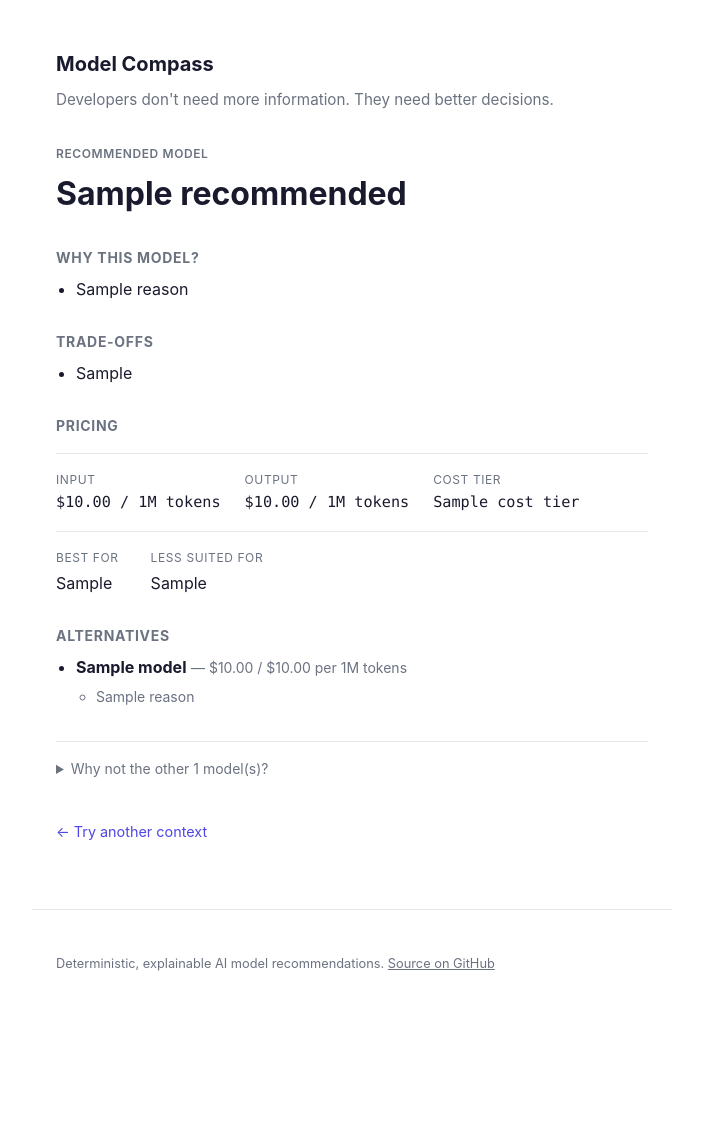
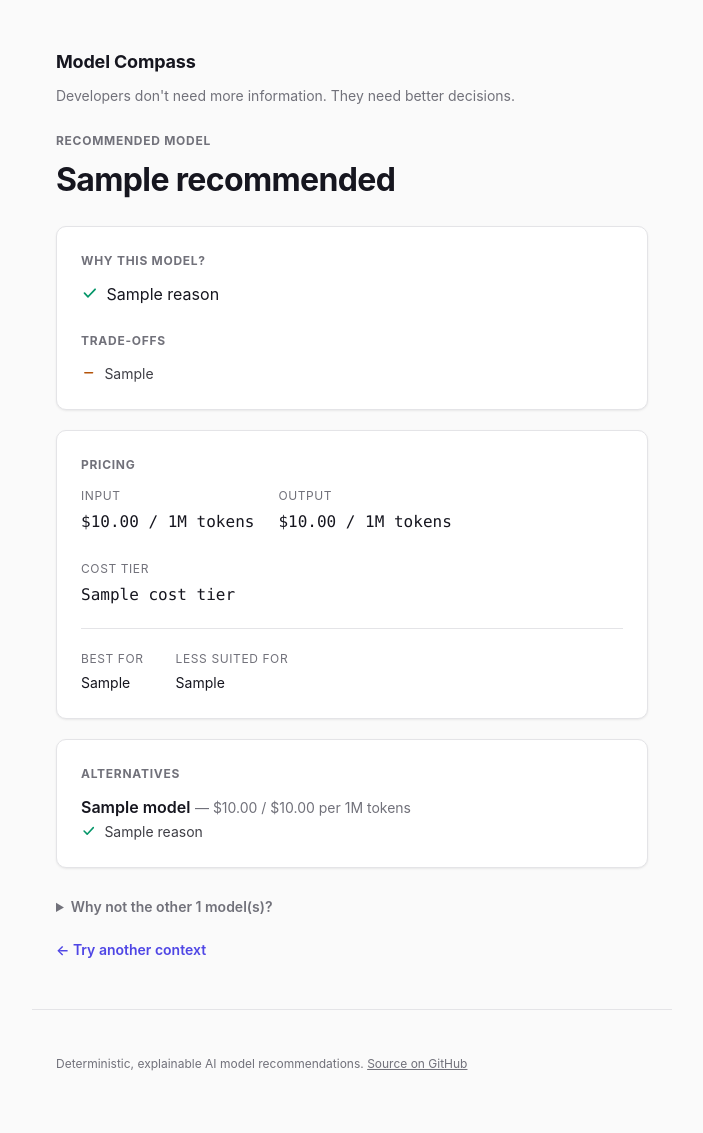
Before and after one commit to LCAITECH/model-compass, a FastAPI app: template interfaces/web/templates/result.html in a window 1280 px wide. Shown: the whole page, without its empty margins (288-991 px from the left). Before the commit the page ends 971 px from the top, so only its background shows below. Run offline with FastAPI, Linux system fonts and the light colour scheme; the template is opened without the code that fills it: most values are stand-ins (such as "Sample title", 1, 10 or a date in 2020).

Commit message:
Visual design pass on interfaces/web/
Backend untouched -- decision/ has no changes in this commit. A real
design system instead of the placeholder styling from the functional
build: a type scale, a 4px-based spacing scale, an expanded color
palette (still zero colors resembling any AI provider's brand,
per VISION.md's vendor-neutrality principle applied to the UI),
inline SVG icons (no icon library dependency), and card components
grouping related result sections instead of a flat stacked list.

interfaces/web/templates/_icons.html: two small Jinja macros (check,
dash) reused across the "why this model" reasons, trade-offs, and
per-alternative standout reasons -- same green/amber semantic meaning
everywhere a checkmark or dash appears.

interfaces/web/static/base.css + components.css: split from a single
style.css that hit AGENTS.md's 400-line-per-file cap (417 lines) --
base.css holds design tokens and page shell (header/main/footer/card),
components.css holds everything content-specific (form, result lists,
pricing, alternatives). Purely mechanical split, verified identical
computed styles before and after via the running app, not a rewrite.

Verified in a real running browser session: icon counts on the result
page match the underlying data exactly (2 reason checks + 2 alternative
standout checks + 2 trade-off dashes for a hand-checked scenario), and
all 38 tests still pass untouched since no rendered text changed.

```diff
--- /dev/null
+++ b/interfaces/web/static/base.css
@@ -0,0 +1,145 @@
+:root {
+  /* Color */
+  --bg: #fafafa;
+  --surface: #ffffff;
+  --text: #16161f;
+  --text-secondary: #3f3f46;
+  --muted: #71717a;
+  --border: #e4e4e7;
+  --border-strong: #d4d4d8;
+
+  --accent: #4f46e5;
+  --accent-hover: #4338ca;
+  --accent-contrast: #ffffff;
+  --accent-soft: #eef2ff;
+
+  --positive: #059669;
+  --positive-soft: #ecfdf5;
+  --caution: #b45309;
+  --caution-soft: #fffbeb;
+  --danger: #b91c1c;
+  --danger-soft: #fef2f2;
+
+  /* Type */
+  --font-sans: -apple-system, BlinkMacSystemFont, "Segoe UI", Roboto, Helvetica, Arial, sans-serif;
+  --font-mono: ui-monospace, SFMono-Regular, Menlo, Consolas, monospace;
+  --text-xs: 0.75rem;
+  --text-sm: 0.875rem;
+  --text-base: 1rem;
+  --text-lg: 1.125rem;
+  --text-xl: 1.375rem;
+  --text-2xl: 2rem;
+
+  /* Space (4px base) */
+  --space-1: 0.25rem;
+  --space-2: 0.5rem;
+  --space-3: 0.75rem;
+  --space-4: 1rem;
+  --space-5: 1.25rem;
+  --space-6: 1.5rem;
+  --space-8: 2rem;
+  --space-12: 3rem;
+
+  --radius: 10px;
+  --radius-sm: 6px;
+  --shadow-sm: 0 1px 2px rgba(15, 15, 20, 0.04), 0 1px 3px rgba(15, 15, 20, 0.04);
+  --content-width: 640px;
+}
+
+* {
+  box-sizing: border-box;
+}
+
+body {
+  margin: 0;
+  font-family: var(--font-sans);
+  font-size: var(--text-base);
+  color: var(--text);
+  background: var(--bg);
+  line-height: 1.6;
+  -webkit-font-smoothing: antialiased;
+}
+
+/* Layout */
+
+.site-header {
+  max-width: var(--content-width);
+  margin: 0 auto;
+  padding: var(--space-12) var(--space-6) var(--space-6);
+}
+
+.brand {
+  display: inline-block;
+  font-weight: 700;
+  font-size: var(--text-lg);
+  letter-spacing: -0.01em;
+  color: var(--text);
+  text-decoration: none;
+}
+
+.tagline {
+  color: var(--muted);
+  margin: var(--space-2) 0 0;
+  font-size: var(--text-sm);
+}
+
+main {
+  max-width: var(--content-width);
+  margin: 0 auto;
+  padding: 0 var(--space-6) var(--space-12);
+  display: flex;
+  flex-direction: column;
+  gap: var(--space-5);
+}
+
+.site-footer {
+  max-width: var(--content-width);
+  margin: 0 auto;
+  padding: var(--space-8) var(--space-6) var(--space-12);
+  border-top: 1px solid var(--border);
+  color: var(--muted);
+  font-size: var(--text-xs);
+}
+
+.site-footer a {
+  color: inherit;
+}
+
+/* Cards */
+
+.card {
+  background: var(--surface);
+  border: 1px solid var(--border);
+  border-radius: var(--radius);
+  box-shadow: var(--shadow-sm);
+  padding: var(--space-6);
+}
+
+.card + .card {
+  margin-top: 0;
+}
+
+.card h2 {
+  margin: 0 0 var(--space-3);
+  font-size: var(--text-xs);
+  text-transform: uppercase;
+  letter-spacing: 0.06em;
+  color: var(--muted);
+  font-weight: 700;
+}
+
+.card h2:not(:first-child) {
+  margin-top: var(--space-6);
+}
+
+.back-link {
+  display: inline-block;
+  color: var(--accent);
+  text-decoration: none;
+  font-size: var(--text-sm);
+  font-weight: 600;
+}
+
+.back-link:hover {
+  color: var(--accent-hover);
+}
--- /dev/null
+++ b/interfaces/web/static/components.css
@@ -0,0 +1,271 @@
+/* Form */
+
+.context-form {
+  display: flex;
+  flex-direction: column;
+}
+
+label {
+  display: block;
+  font-weight: 600;
+  font-size: var(--text-sm);
+  margin: var(--space-5) 0 var(--space-2);
+}
+
+label:first-of-type {
+  margin-top: 0;
+}
+
+.optional {
+  font-weight: 400;
+  color: var(--muted);
+}
+
+.help {
+  display: inline-flex;
+  vertical-align: middle;
+  margin-left: var(--space-1);
+  color: var(--muted);
+  cursor: help;
+}
+
+input[type="text"],
+input[type="number"],
+select {
+  width: 100%;
+  padding: var(--space-3) var(--space-3);
+  border: 1px solid var(--border-strong);
+  border-radius: var(--radius-sm);
+  font-size: var(--text-base);
+  font-family: inherit;
+  color: var(--text);
+  background: var(--surface);
+  transition: border-color 0.15s ease, box-shadow 0.15s ease;
+}
+
+input[type="text"]:focus,
+input[type="number"]:focus,
+select:focus {
+  outline: none;
+  border-color: var(--accent);
+  box-shadow: 0 0 0 3px var(--accent-soft);
+}
+
+fieldset.priorities {
+  border: none;
+  padding: 0;
+  margin: var(--space-5) 0 0;
+}
+
+fieldset.priorities legend {
+  font-weight: 600;
+  font-size: var(--text-sm);
+  padding: 0;
+  margin-bottom: var(--space-1);
+}
+
+button {
+  margin-top: var(--space-8);
+  padding: var(--space-3) var(--space-6);
+  border: none;
+  border-radius: var(--radius-sm);
+  background: var(--accent);
+  color: var(--accent-contrast);
+  font-size: var(--text-base);
+  font-weight: 600;
+  cursor: pointer;
+  transition: background-color 0.15s ease;
+}
+
+button:hover {
+  background: var(--accent-hover);
+}
+
+.form-error {
+  background: var(--danger-soft);
+  color: var(--danger);
+  border: 1px solid #fecaca;
+  border-radius: var(--radius-sm);
+  padding: var(--space-3) var(--space-4);
+  font-size: var(--text-sm);
+  margin: 0 0 var(--space-5);
+}
+
+/* Recommendation header */
+
+.eyebrow {
+  text-transform: uppercase;
+  letter-spacing: 0.06em;
+  font-size: var(--text-xs);
+  color: var(--muted);
+  font-weight: 700;
+  margin: 0;
+}
+
+.recommendation h1,
+.no-match h1 {
+  margin: var(--space-1) 0 0;
+  font-size: var(--text-2xl);
+  letter-spacing: -0.02em;
+}
+
+.no-match {
+  background: var(--surface);
+  border: 1px solid var(--border);
+  border-radius: var(--radius);
+  padding: var(--space-6);
+}
+
+.no-match p {
+  color: var(--text-secondary);
+}
+
+/* Reason / trade-off / alternative lists, with icons */
+
+.reasons,
+.trade-offs,
+.standout-reasons {
+  list-style: none;
+  margin: 0;
+  padding: 0;
+  display: flex;
+  flex-direction: column;
+  gap: var(--space-2);
+}
+
+.reasons li,
+.trade-offs li,
+.standout-reasons li {
+  display: flex;
+  align-items: flex-start;
+  gap: var(--space-2);
+  font-size: var(--text-sm);
+  color: var(--text-secondary);
+}
+
+.reasons li {
+  font-size: var(--text-base);
+  color: var(--text);
+}
+
+.icon {
+  flex: none;
+  width: 1.1em;
+  height: 1.1em;
+  margin-top: 0.15em;
+}
+
+.icon-positive {
+  color: var(--positive);
+}
+
+.icon-caution {
+  color: var(--caution);
+}
+
+/* Pricing / affordability / profile */
+
+.pricing {
+  display: flex;
+  gap: var(--space-6);
+  flex-wrap: wrap;
+}
+
+.pricing .label,
+.profile .label {
+  display: block;
+  font-size: var(--text-xs);
+  text-transform: uppercase;
+  letter-spacing: 0.05em;
+  color: var(--muted);
+  margin-bottom: var(--space-1);
+}
+
+.pricing .value {
+  font-family: var(--font-mono);
+  font-size: var(--text-base);
+}
+
+.affordability {
+  background: var(--accent-soft);
+  border-radius: var(--radius-sm);
+  padding: var(--space-4);
+  margin-top: var(--space-5);
+}
+
+.affordability > p:first-child {
+  margin-top: 0;
+  font-size: var(--text-sm);
+}
+
+.affordability .pricing {
+  margin: var(--space-3) 0;
+}
+
+.profile {
+  display: flex;
+  gap: var(--space-8);
+  flex-wrap: wrap;
+  margin-top: var(--space-5);
+  padding-top: var(--space-5);
+  border-top: 1px solid var(--border);
+}
+
+.profile p {
+  margin: 0;
+  font-size: var(--text-sm);
+}
+
+.muted {
+  color: var(--muted);
+  font-size: var(--text-sm);
+}
+
+/* Alternatives */
+
+.alternatives {
+  list-style: none;
+  margin: 0;
+  padding: 0;
+  display: flex;
+  flex-direction: column;
+  gap: var(--space-4);
+}
+
+.alternatives li {
+  padding-top: var(--space-4);
+  border-top: 1px solid var(--border);
+}
+
+.alternatives li:first-child {
+  padding-top: 0;
+  border-top: none;
+}
+
+.alternatives .alt-name {
+  font-weight: 600;
+}
+
+/* Excluded */
+
+details.excluded {
+  padding-top: var(--space-2);
+}
+
+details.excluded summary {
+  cursor: pointer;
+  color: var(--muted);
+  font-size: var(--text-sm);
+  font-weight: 600;
+}
+
+details.excluded ul {
+  margin: var(--space-3) 0 0;
+  padding-left: var(--space-5);
+  font-size: var(--text-sm);
+  color: var(--text-secondary);
+}
+
+details.excluded li {
+  margin: var(--space-2) 0;
+}
--- a/interfaces/web/static/style.css
+++ /dev/null
@@ -1,250 +0,0 @@
-:root {
-  --bg: #ffffff;
-  --text: #1a1a2e;
-  --muted: #6b7280;
-  --border: #e5e7eb;
-  --accent: #4f46e5;
-  --accent-contrast: #ffffff;
-  --danger: #b91c1c;
-  --radius: 8px;
-  --font-sans: -apple-system, BlinkMacSystemFont, "Segoe UI", Roboto, Helvetica, Arial, sans-serif;
-  --font-mono: ui-monospace, SFMono-Regular, Menlo, Consolas, monospace;
-}
-
-* {
-  box-sizing: border-box;
-}
-
-body {
-  margin: 0;
-  font-family: var(--font-sans);
-  color: var(--text);
-  background: var(--bg);
-  line-height: 1.6;
-}
-
-.site-header {
-  max-width: 640px;
-  margin: 0 auto;
-  padding: 3rem 1.5rem 1rem;
-}
-
-.brand {
-  font-weight: 700;
-  font-size: 1.25rem;
-  color: var(--text);
-  text-decoration: none;
-}
-
-.tagline {
-  color: var(--muted);
-  margin: 0.5rem 0 0;
-  font-size: 0.95rem;
-}
-
-main {
-  max-width: 640px;
-  margin: 0 auto;
-  padding: 1rem 1.5rem 4rem;
-}
-
-label {
-  display: block;
-  font-weight: 600;
-  font-size: 0.875rem;
-  margin: 1.25rem 0 0.375rem;
-}
-
-.optional {
-  font-weight: 400;
-  color: var(--muted);
-}
-
-.help {
-  display: inline-block;
-  margin-left: 0.25rem;
-  color: var(--muted);
-  cursor: help;
-  font-weight: 400;
-}
-
-input[type="text"],
-select {
-  width: 100%;
-  padding: 0.625rem 0.75rem;
-  border: 1px solid var(--border);
-  border-radius: var(--radius);
-  font-size: 1rem;
-  font-family: inherit;
-  color: var(--text);
-  background: var(--bg);
-}
-
-input[type="text"]:focus,
-select:focus {
-  outline: 2px solid var(--accent);
-  outline-offset: 1px;
-}
-
-fieldset.priorities {
-  border: none;
-  padding: 0;
-  margin: 1.25rem 0 0;
-}
-
-fieldset.priorities legend {
-  font-weight: 600;
-  font-size: 0.875rem;
-  padding: 0;
-}
-
-button {
-  margin-top: 2rem;
-  padding: 0.75rem 1.5rem;
-  border: none;
-  border-radius: var(--radius);
-  background: var(--accent);
-  color: var(--accent-contrast);
-  font-size: 1rem;
-  font-weight: 600;
-  cursor: pointer;
-}
-
-button:hover {
-  opacity: 0.9;
-}
-
-.form-error {
-  background: #fef2f2;
-  color: var(--danger);
-  border: 1px solid #fecaca;
-  border-radius: var(--radius);
-  padding: 0.75rem 1rem;
-  font-size: 0.9rem;
-}
-
-.eyebrow {
-  text-transform: uppercase;
-  letter-spacing: 0.05em;
-  font-size: 0.75rem;
-  color: var(--muted);
-  font-weight: 600;
-  margin: 0;
-}
-
-.recommendation h1,
-.no-match h1 {
-  margin: 0.25rem 0 1.5rem;
-  font-size: 2rem;
-}
-
-.pricing {
-  display: flex;
-  gap: 1.5rem;
-  flex-wrap: wrap;
-  margin: 1rem 0;
-  padding: 1rem 0;
-  border-top: 1px solid var(--border);
-  border-bottom: 1px solid var(--border);
-}
-
-.pricing .label,
-.profile .label {
-  display: block;
-  font-size: 0.75rem;
-  text-transform: uppercase;
-  letter-spacing: 0.05em;
-  color: var(--muted);
-}
-
-.pricing .value {
-  font-family: var(--font-mono);
-  font-size: 0.95rem;
-}
-
-.affordability {
-  background: #f5f5ff;
-  border: 1px solid #e0e0fa;
-  border-radius: var(--radius);
-  padding: 0.75rem 1rem;
-  font-size: 0.9rem;
-  margin: 1rem 0;
-}
-
-.profile {
-  display: flex;
-  gap: 2rem;
-  flex-wrap: wrap;
-  margin: 1rem 0;
-}
-
-.profile p {
-  margin: 0.25rem 0 0;
-}
-
-.alternatives li {
-  margin-bottom: 0.75rem;
-}
-
-.standout-reasons {
-  margin: 0.25rem 0 0;
-  padding-left: 1.25rem;
-  font-size: 0.875rem;
-  color: var(--muted);
-}
-
-.muted {
-  color: var(--muted);
-  font-size: 0.875rem;
-}
-
-.recommendation h2 {
-  font-size: 0.875rem;
-  text-transform: uppercase;
-  letter-spacing: 0.05em;
-  color: var(--muted);
-  margin: 1.75rem 0 0.5rem;
-}
-
-.recommendation ul,
-.no-match ul {
-  margin: 0;
-  padding-left: 1.25rem;
-}
-
-.recommendation li {
-  margin: 0.35rem 0;
-}
-
-details.excluded {
-  margin-top: 2rem;
-  border-top: 1px solid var(--border);
-  padding-top: 1rem;
-}
-
-details.excluded summary {
-  cursor: pointer;
-  color: var(--muted);
-  font-size: 0.875rem;
-}
-
-.back-link {
-  display: inline-block;
-  margin-top: 2.5rem;
-  color: var(--accent);
-  text-decoration: none;
-  font-size: 0.9rem;
-}
-
-.site-footer {
-  max-width: 640px;
-  margin: 0 auto;
-  padding: 2rem 1.5rem 3rem;
-  border-top: 1px solid var(--border);
-  color: var(--muted);
-  font-size: 0.8rem;
-}
-
-.site-footer a {
-  color: inherit;
-}
--- /dev/null
+++ b/interfaces/web/templates/_icons.html
@@ -0,0 +1,11 @@
+{% macro check() -%}
+<svg class="icon icon-positive" viewBox="0 0 20 20" fill="none" aria-hidden="true">
+  <path d="M4 10.5L8 14.5L16 6" stroke="currentColor" stroke-width="2" stroke-linecap="round" stroke-linejoin="round"/>
+</svg>
+{%- endmacro %}
+
+{% macro dash() -%}
+<svg class="icon icon-caution" viewBox="0 0 20 20" fill="none" aria-hidden="true">
+  <path d="M5 10H15" stroke="currentColor" stroke-width="2" stroke-linecap="round"/>
+</svg>
+{%- endmacro %}
--- a/interfaces/web/templates/base.html
+++ b/interfaces/web/templates/base.html
@@ -4,7 +4,8 @@
   <meta charset="utf-8">
   <meta name="viewport" content="width=device-width, initial-scale=1">
   <title>{% block title %}Model Compass{% endblock %}</title>
-  <link rel="stylesheet" href="/static/style.css">
+  <link rel="stylesheet" href="/static/base.css">
+  <link rel="stylesheet" href="/static/components.css">
 </head>
 <body>
   <header class="site-header">
--- a/interfaces/web/templates/result.html
+++ b/interfaces/web/templates/result.html
@@ -1,15 +1,18 @@
 {% extends "base.html" %}
+{% import "_icons.html" as icons %}
 {% block title %}Model Compass — Recommendation{% endblock %}
 {% block content %}
 {% if recommendation %}
-<section class="recommendation">
+<div class="recommendation">
   <p class="eyebrow">Recommended model</p>
   <h1>{{ recommendation.recommended.name }}</h1>
+</div>
 
+<div class="card">
   <h2>Why this model?</h2>
   <ul class="reasons">
     {% for reason in recommendation.reasons %}
-    <li>{{ reason }}</li>
+    <li>{{ icons.check() }}<span>{{ reason }}</span></li>
     {% endfor %}
   </ul>
 
@@ -17,11 +20,13 @@
   <h2>Trade-offs</h2>
   <ul class="trade-offs">
     {% for trade_off in recommendation.trade_offs %}
-    <li>{{ trade_off }}</li>
+    <li>{{ icons.dash() }}<span>{{ trade_off }}</span></li>
     {% endfor %}
   </ul>
   {% endif %}
+</div>
 
+<div class="card">
   <h2>Pricing</h2>
   <div class="pricing">
     <div>
@@ -75,24 +80,27 @@
     {% endif %}
   </div>
   {% endif %}
+</div>
 
 {% if recommendation.alternatives %}
+<div class="card">
   <h2>Alternatives</h2>
   <ul class="alternatives">
     {% for alt in recommendation.alternatives %}
     <li>
-      <strong>{{ alt.model.name }}</strong>
+      <span class="alt-name">{{ alt.model.name }}</span>
       <span class="muted">— ${{ "%.2f"|format(alt.model.cost.input_per_million) }} / ${{ "%.2f"|format(alt.model.cost.output_per_million) }} per 1M tokens</span>
       {% if alt.reasons %}
       <ul class="standout-reasons">
         {% for reason in alt.reasons %}
-        <li>{{ reason }}</li>
+        <li>{{ icons.check() }}<span>{{ reason }}</span></li>
         {% endfor %}
       </ul>
       {% endif %}
     </li>
     {% endfor %}
   </ul>
+</div>
 {% endif %}
 
 {% if recommendation.excluded %}
@@ -105,13 +113,12 @@
   </ul>
 </details>
 {% endif %}
-</section>
 {% else %}
-<section class="no-match">
+<div class="no-match">
   <p class="eyebrow">No recommendation</p>
   <h1>No model in the dataset fits these constraints</h1>
   <p>Try relaxing your budget or choosing a different language.</p>
-</section>
+</div>
 {% endif %}
 <a class="back-link" href="/">&larr; Try another context</a>
 {% endblock %}
```
Also changed, not shown: interfaces/web/templates/index.html (+7 -0 lines). Lines whose indentation alone changed are shown as unchanged.
